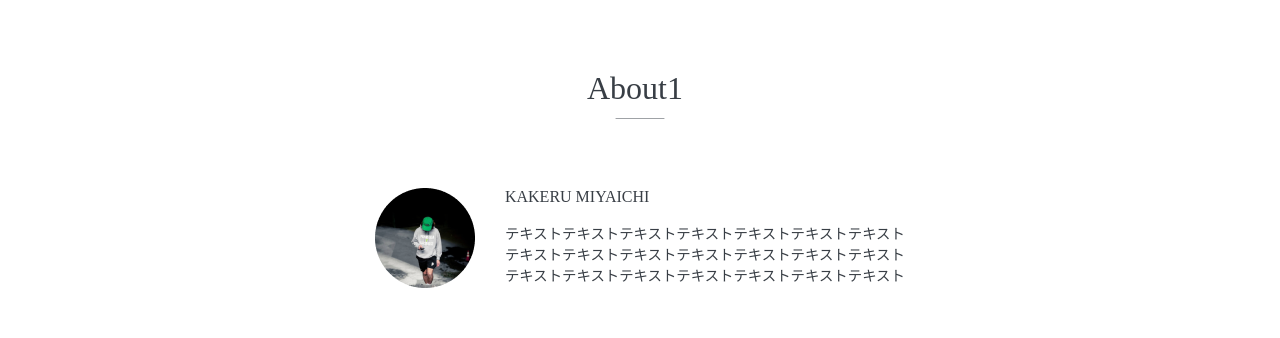
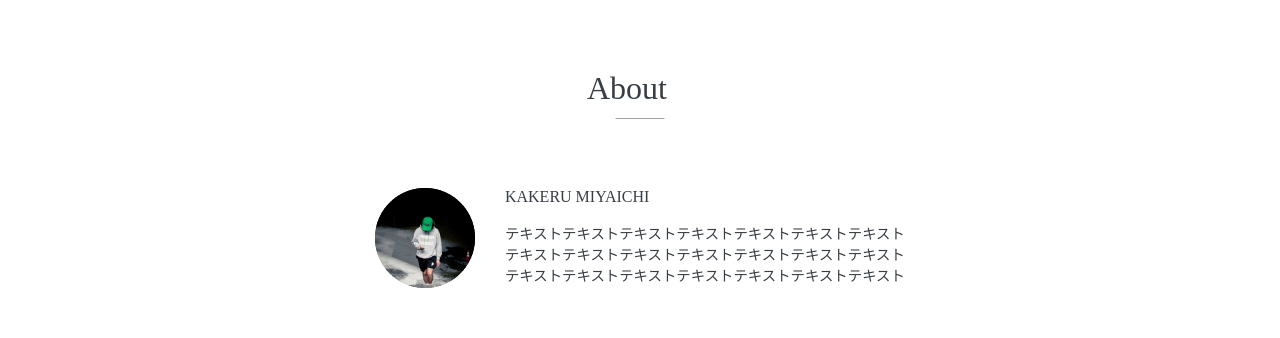
Before and after one commit to tappypuppy/profile-site-1col, a Next.js app: page / in a window 1280 px wide. Shown: the part 670-1008 px from the top of the page. Built offline with nearby package versions, Linux system fonts and the light colour scheme; a web font is replaced by a local one.

Commit message:
refactoring about

```diff
--- a/src/app/index.module.css
+++ b/src/app/index.module.css
@@ -1,28 +1,4 @@
-.logoIcon {
-    position: absolute;
-    height: 2.59%;
-    width: 9.38%;
-    top: 0.65%;
-    right: 74.13%;
-    bottom: 96.77%;
-    left: 16.5%;
-    max-width: 100%;
-    overflow: hidden;
-    max-height: 100%;
-}
-.about {
-    position: absolute;
-    top: 1.23%;
-    left: 73.73%;
-    color: var(--color-gray);
-}
-.bicycle {
-    position: absolute;
-    top: 1.23%;
-    left: 79.52%;
-    color: var(--color-gray);
-}
-.about1 {
+/* .about1 {
     position: absolute;
     top: 47.87%;
     left: calc(50% - 53px);
@@ -50,7 +26,7 @@
     position: absolute;
     top: 57.7%;
     left: 39.45%;
-}
+} */
 .bicycle1 {
     position: absolute;
     top: 68.43%;
--- a/src/app/page.tsx
+++ b/src/app/page.tsx
@@ -4,33 +4,14 @@ import styles from "./index.module.css";
 import Image from "next/image";
 import Head_tag from "@/components/Head";
 import Header from "@/components/Header/Header";
+import About from "@/components/About/About";
 
 const ProfilePC: NextPage = () => {
   return (
     <div className={styles.profilePc}>
       <Header/>
-      <div className={styles.about1}>About1</div>
-      <Image
-        className={styles.icon}
-        src="/線 1.svg"
-        alt="icon"
-        width={106}
-        height={0}
-      />
-      <div className={styles.kakeruMiyaichi}>KAKERU MIYAICHI</div>
-      <div className={styles.div}>
-        <p className={styles.p}>
-          テキストテキストテキストテキストテキストテキストテキスト
-        </p>
-        <p className={styles.p}>
-          テキストテキストテキストテキストテキストテキストテキスト
-        </p>
-        <p className={styles.p}>
-          テキストテキストテキストテキストテキストテキストテキスト
-        </p>
-      </div>
+      <About/>
       <div className={styles.bicycle1}>Bicycle</div>
-      {/* <img className={styles.icon1} alt="" src="線 2.svg" /> */}
       <Image
         className={styles.icon1}
         src="/線 2.svg"
--- /dev/null
+++ b/src/components/About/About.tsx
@@ -0,0 +1,37 @@
+import styles from "./index.module.css";
+import Image from "next/image";
+function About() {
+  return (
+    <div className={styles.about_box}>
+      <Image
+        className={styles.about_icon}
+        src="/about.png"
+        alt="about"
+        width={100}
+        height={100}
+      />
+      <div className={styles.about}>About</div>
+      <Image
+        className={styles.icon}
+        src="/線 1.svg"
+        alt="icon"
+        width={106}
+        height={0}
+      />
+      <div className={styles.kakeruMiyaichi}>KAKERU MIYAICHI</div>
+      <div className={styles.div}>
+        <p className={styles.p}>
+          テキストテキストテキストテキストテキストテキストテキスト
+        </p>
+        <p className={styles.p}>
+          テキストテキストテキストテキストテキストテキストテキスト
+        </p>
+        <p className={styles.p}>
+          テキストテキストテキストテキストテキストテキストテキスト
+        </p>
+      </div>
+    </div>
+  );
+}
+
+export default About;
--- /dev/null
+++ b/src/components/About/index.module.css
@@ -0,0 +1,37 @@
+.about {
+    position: absolute;
+    top: 47.87%;
+    left: calc(50% - 53px);
+    font-size: var(--font-size-13xl);
+}
+.icon {
+    position: absolute;
+    height: 0.06%;
+    top: 50.97%;
+    bottom: 48.97%;
+    left: calc(50% - 53px);
+    max-height: 100%;
+    width: 6.625rem;
+}
+.kakeruMiyaichi {
+    position: absolute;
+    top: 55.5%;
+    left: 39.45%;
+    font-size: var(--font-size-base);
+}
+.p {
+    margin: 0;
+}
+.div {
+    position: absolute;
+    top: 57.7%;
+    left: 39.45%;
+}
+.about_icon{
+    position: absolute;
+    top: 53.625rem;
+    left: 23.438rem;
+    width: 6.25rem;
+    height: 6.25rem;
+    object-fit: cover;
+}
```
